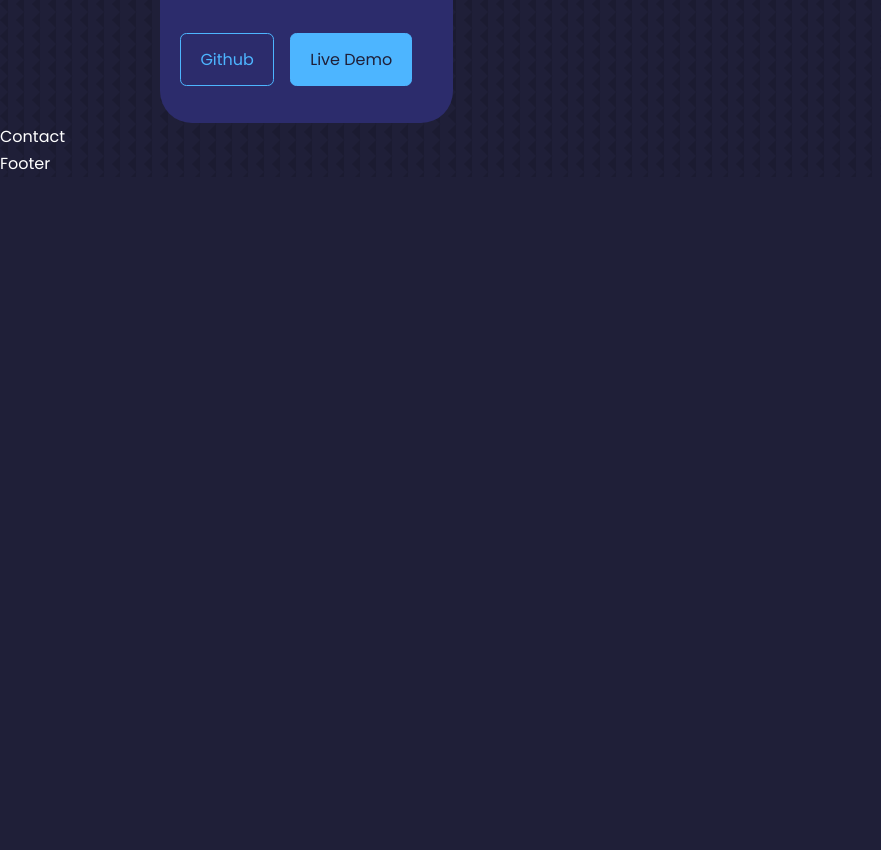
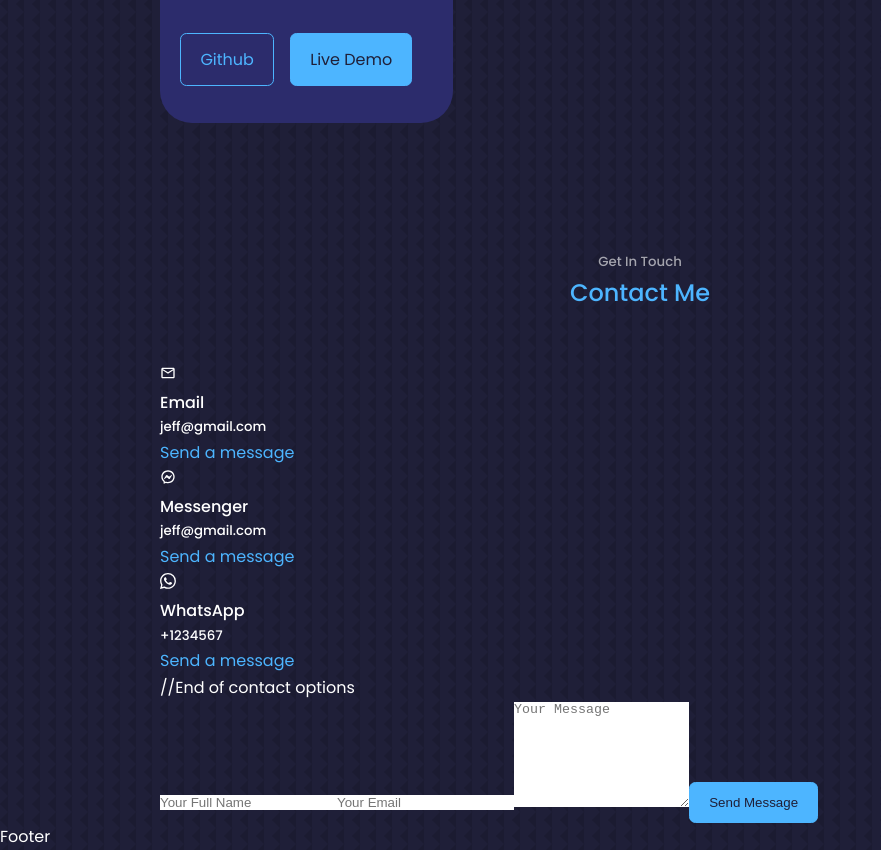
Before and after one commit to Jefferh30/Portfolio-Website, a React (Create React App) app: page / in a window 1280 px wide. Shown: the part 3780-4630 px from the top of the page, without its empty margins (0-881 px from the left). Before the commit the page ends 3957 px from the top, so only its background shows below. Built offline with nearby package versions, Linux system fonts and the light colour scheme; the HTML template or start-up script is replaced by a standard one.

Commit message:
Contact component first draft

```diff
--- a/src/components/contact/Contact.jsx
+++ b/src/components/contact/Contact.jsx
@@ -1,9 +1,45 @@
 import React from 'react'
 import './contact.css'
+import {MdOutlineEmail} from 'react-icons/md'
+import {RiMessengerLine} from 'react-icons/ri'
+import {BsWhatsapp} from 'react-icons/bs'
+
 
 const Contact = () => {
   return (
-    <div>Contact</div>
+    <section id='contact'>
+      <h5>Get In Touch</h5>
+      <h2>Contact Me</h2>
+      <div className="container contact_container">
+        <div className="contact_options">
+          <article className="contact_option">
+            <MdOutlineEmail />
+            <h4>Email</h4>
+            <h5>jeff@gmail.com</h5>
+            <a href='mailto:jeff@gmail.com' target="_blank">Send a message</a>
+          </article>
+          <article className="contact_option">
+            <RiMessengerLine />
+            <h4>Messenger</h4>
+            <h5>jeff@gmail.com</h5>
+            <a href='https://m.me/profile' target="_blank">Send a message</a>
+          </article>
+          <article className="contact_option">
+            <BsWhatsapp />
+            <h4>WhatsApp</h4>
+            <h5>+1234567</h5>
+            <a href='https://api.whatsapp.com/send?phone+1234556' target="_blank">Send a message</a>
+          </article>
+        </div>
+        //End of contact options
+        <form action=''>
+          <input type="text" name="name" placeholder='Your Full Name' required />
+          <input type="email" name="email" placeholder='Your Email' required />
+          <textarea name="message" rows="7" placeholder='Your Message' required></textarea>
+          <button type='submit' className='btn btn-primary'>Send Message</button>
+        </form>
+      </div>
+    </section>
   )
 }
 
```
